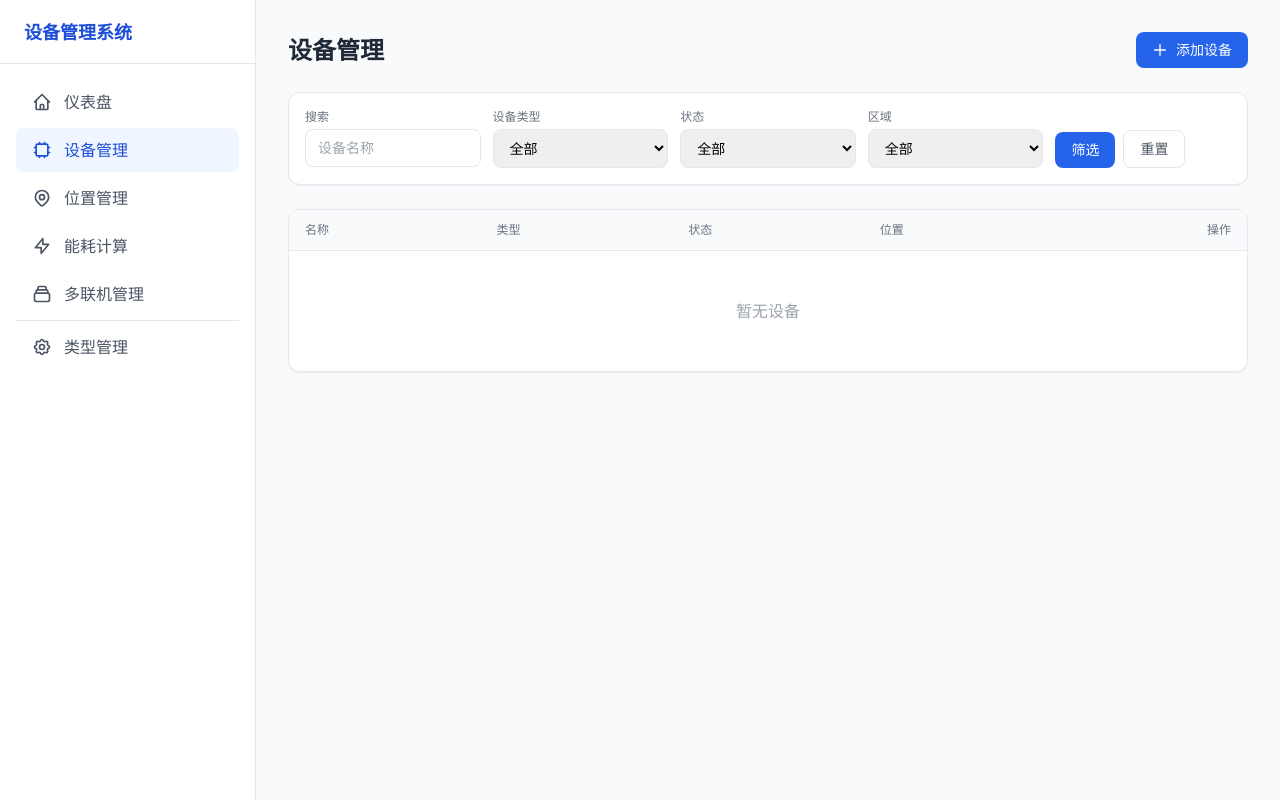
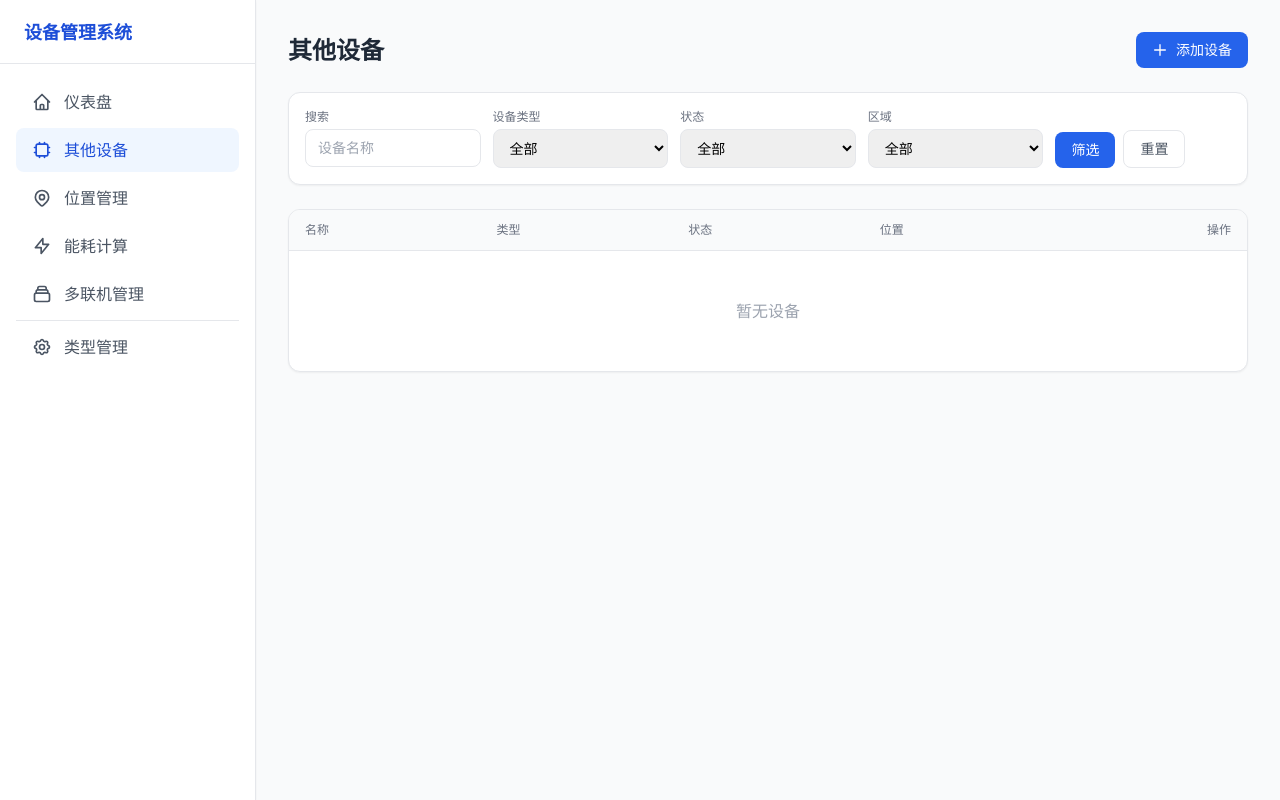
Before and after one commit to mibusix/Device-Management, a FastAPI app: page /devices in a window 1280 px wide. Run offline with FastAPI, Linux system fonts and the light colour scheme; some libraries are stand-ins or nearby versions.

Commit message:
refactor: 设备管理改为其他设备，与多联机管理区分

```diff
--- a/app/templates/base.html
+++ b/app/templates/base.html
@@ -46,7 +46,7 @@
         </a>
         <a href="/devices" class="flex items-center gap-3 px-4 py-2.5 rounded-lg transition-colors {{ 'bg-primary-50 text-primary-700 font-medium' if request.url.path.startswith('/devices') else 'text-gray-600 hover:bg-gray-100' }}">
           <svg class="w-5 h-5" fill="none" stroke="currentColor" viewBox="0 0 24 24"><path stroke-linecap="round" stroke-linejoin="round" stroke-width="2" d="M9 3v2m6-2v2M9 19v2m6-2v2M5 9H3m2 6H3m18-6h-2m2 6h-2M7 19h10a2 2 0 002-2V7a2 2 0 00-2-2H7a2 2 0 00-2 2v10a2 2 0 002 2z"/></svg>
-          <span>设备管理</span>
+          <span>其他设备</span>
         </a>
         <a href="/locations" class="flex items-center gap-3 px-4 py-2.5 rounded-lg transition-colors {{ 'bg-primary-50 text-primary-700 font-medium' if request.url.path.startswith('/locations') else 'text-gray-600 hover:bg-gray-100' }}">
           <svg class="w-5 h-5" fill="none" stroke="currentColor" viewBox="0 0 24 24"><path stroke-linecap="round" stroke-linejoin="round" stroke-width="2" d="M17.657 16.657L13.414 20.9a1.998 1.998 0 01-2.827 0l-4.244-4.243a8 8 0 1111.314 0z"/><path stroke-linecap="round" stroke-linejoin="round" stroke-width="2" d="M15 11a3 3 0 11-6 0 3 3 0 016 0z"/></svg>
@@ -82,7 +82,7 @@
         </a>
         <a href="/devices" class="flex flex-col items-center gap-0.5 px-3 py-1 text-xs {{ 'text-primary-600' if request.url.path.startswith('/devices') else 'text-gray-500' }}">
           <svg class="w-5 h-5" fill="none" stroke="currentColor" viewBox="0 0 24 24"><path stroke-linecap="round" stroke-linejoin="round" stroke-width="2" d="M9 3v2m6-2v2M9 19v2m6-2v2M5 9H3m2 6H3m18-6h-2m2 6h-2M7 19h10a2 2 0 002-2V7a2 2 0 00-2-2H7a2 2 0 00-2 2v10a2 2 0 002 2z"/></svg>
-          <span>设备</span>
+          <span>其他</span>
         </a>
         <a href="/locations" class="flex flex-col items-center gap-0.5 px-3 py-1 text-xs {{ 'text-primary-600' if request.url.path.startswith('/locations') else 'text-gray-500' }}">
           <svg class="w-5 h-5" fill="none" stroke="currentColor" viewBox="0 0 24 24"><path stroke-linecap="round" stroke-linejoin="round" stroke-width="2" d="M17.657 16.657L13.414 20.9a1.998 1.998 0 01-2.827 0l-4.244-4.243a8 8 0 1111.314 0z"/><path stroke-linecap="round" stroke-linejoin="round" stroke-width="2" d="M15 11a3 3 0 11-6 0 3 3 0 016 0z"/></svg>
--- a/app/templates/dashboard.html
+++ b/app/templates/dashboard.html
@@ -10,6 +10,7 @@
     <div class="bg-white rounded-xl shadow-sm border p-5">
       <div class="text-sm text-gray-500 mb-1">设备总数</div>
       <div class="text-3xl font-bold text-gray-800">{{ total }}</div>
+      <div class="text-xs text-gray-400 mt-1">其他设备（不含多联机）</div>
     </div>
     <div class="bg-white rounded-xl shadow-sm border p-5">
       <div class="text-sm text-gray-500 mb-1">正常</div>
--- a/app/templates/devices/list.html
+++ b/app/templates/devices/list.html
@@ -1,10 +1,10 @@
 {% extends "base.html" %}
-{% block title %}设备管理{% endblock %}
+{% block title %}其他设备{% endblock %}
 
 {% block content %}
 <div class="max-w-7xl mx-auto" x-data="deviceList()">
   <div class="flex flex-col sm:flex-row sm:items-center justify-between gap-4 mb-6">
-    <h1 class="text-2xl font-bold text-gray-800">设备管理</h1>
+    <h1 class="text-2xl font-bold text-gray-800">其他设备</h1>
     <a href="/devices/add" class="inline-flex items-center gap-2 px-4 py-2 bg-primary-600 text-white rounded-lg hover:bg-primary-700 transition-colors text-sm">
       <svg class="w-4 h-4" fill="none" stroke="currentColor" viewBox="0 0 24 24"><path stroke-linecap="round" stroke-linejoin="round" stroke-width="2" d="M12 4v16m8-8H4"/></svg>
       添加设备
```
